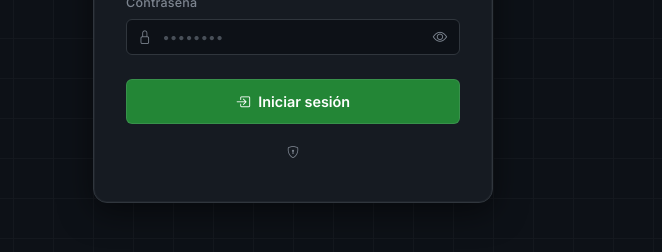
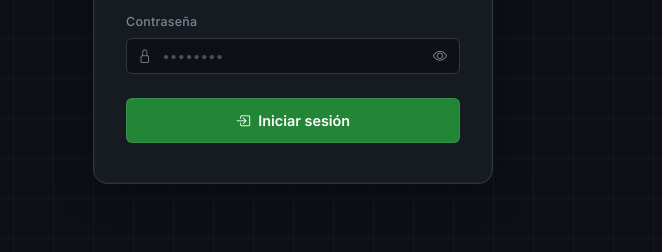
Before and after one commit to ItsLesterz/pctrackv2, a website: page public/index.html in a window 1280 px wide. Shown: the part 402-654 px from the top of the page, without its empty margins (347-1009 px from the left). Drawn offline with nearby package versions, Linux system fonts and the light colour scheme; no server answers.

Commit message:
Shield removed

```diff
--- a/public/index.html
+++ b/public/index.html
@@ -49,9 +49,6 @@
       <span id="loginBtnText">Iniciar sesión</span>
       <div class="btn-spinner" id="loginSpinner" style="display:none"></div>
     </button>
-    <div class="login-hint">
-      <i class="bi bi-shield-lock"></i>
-    </div>
   </div>
 </div>
 
```
